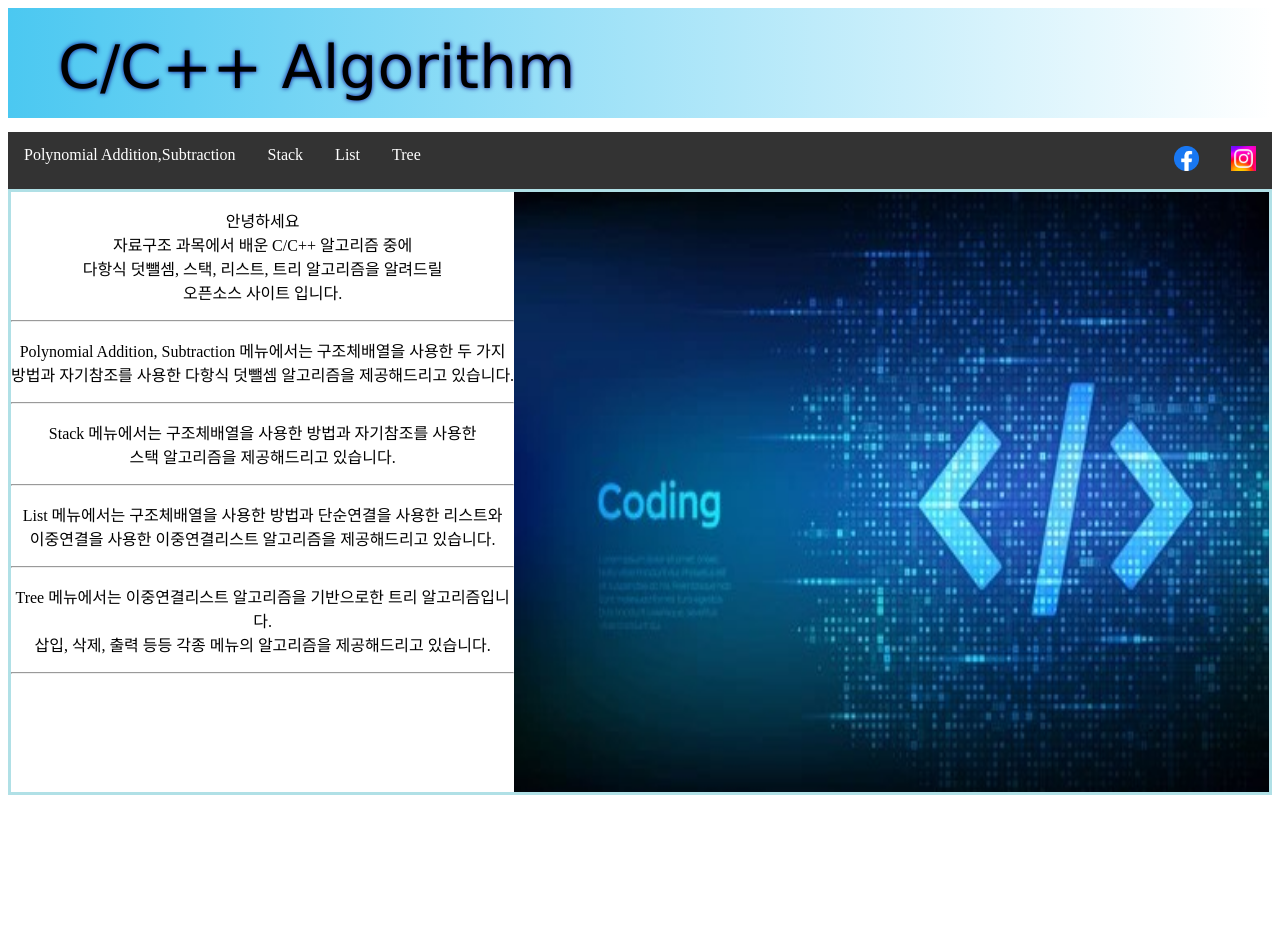
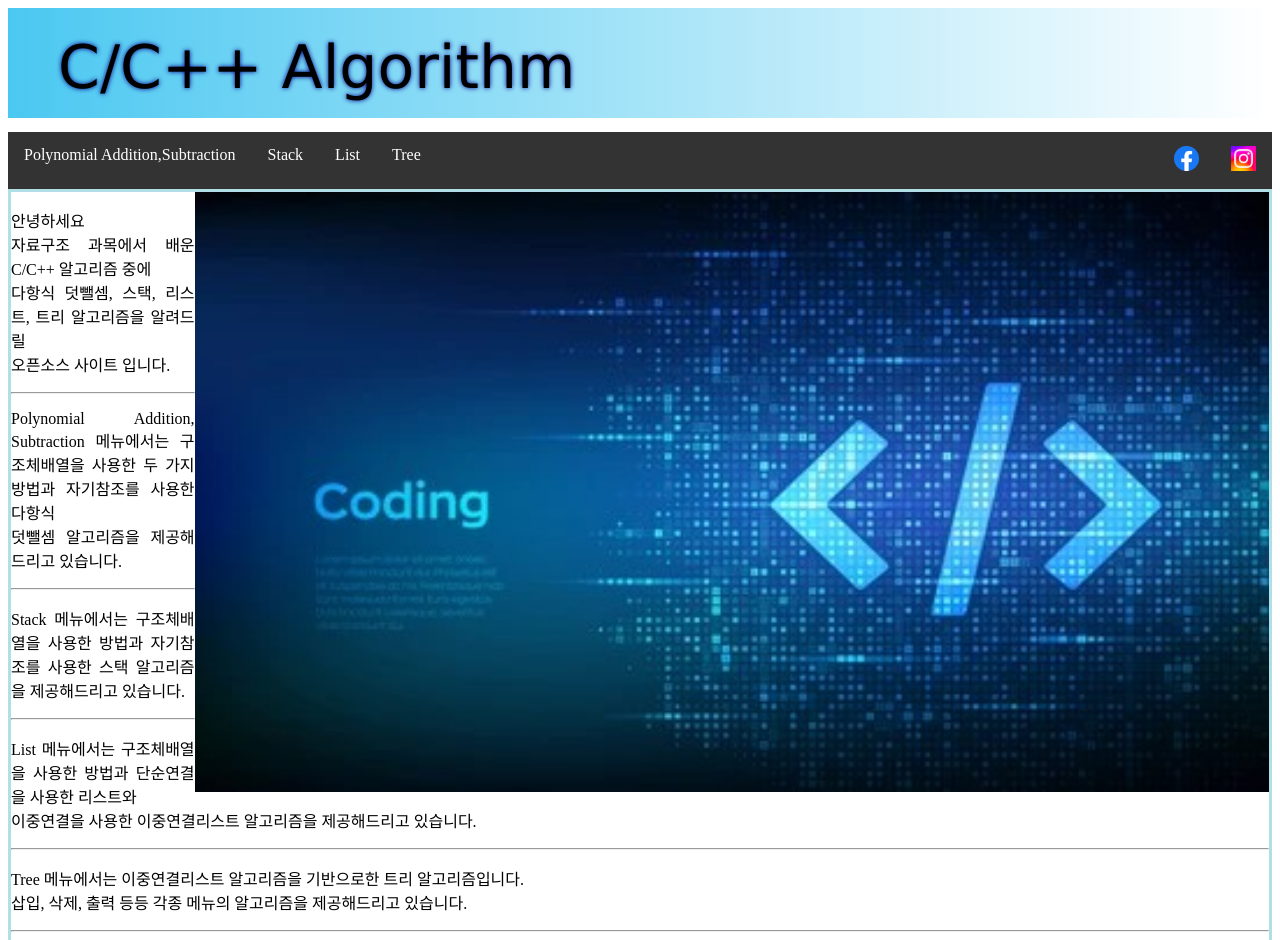
Before and after one commit to 5jonyuk/23webproject, a plain HTML site: page index.html in a window 1280 px wide. Shown: the top 940 px of the page. Before the commit the page ends 803 px from the top, so only its background shows below. Drawn offline with Linux system fonts and the light colour scheme.

Commit message:
Add files via upload
new

```diff
--- a/css/style.css
+++ b/css/style.css
@@ -7,10 +7,10 @@ ul {
 }
 
 li {
-    float:left;
+  float: left;
 }
 
-  li a, .dropbtn {
+li a {
   display: inline-block;
   color: white;
   text-align: center;
@@ -18,20 +18,17 @@ ul {
   text-decoration: none;
 }
 
-  li a:hover, .dropdown:hover .dropbtn {
+li a:hover,
+.dropdown:hover {
   background-color: red;
 }
 
-  li.dropdown {
-    display: inline-block;
-  }
-
 .dropdown-content {
-    display:none;
+  display: none;
   position: absolute;
   background-color: #f9f9f9;
   min-width: 160px;
-    box-shadow: 0px 8px 16px 0px rgba(0,0,0,0.2);
+  box-shadow: 0px 8px 16px 0px rgba(0, 0, 0, 0.2);
   z-index: 1;
 }
 
@@ -43,25 +40,28 @@ ul {
   text-align: left;
 }
 
-  .dropdown-content a:hover {background-color: #f1f1f1;}
+.dropdown-content a:hover {
+  background-color: #f1f1f1;
+}
 
 .dropdown:hover .dropdown-content {
   display: block;
 }
 
-  .right{
+.right {
   float: right;
 }
 .clearfix::after {
-    content:"";
+  content: "";
   clear: both;
   display: table;
 }
-  #home{
+#home {
   border: 3px solid powderblue;
   text-align: center;
+  text-align: justify;
 }
 
-  #text{
+#text {
   text-shadow: 0px 0px 5px darkblue;
 }
--- a/index.html
+++ b/index.html
@@ -5,8 +5,10 @@
     <meta http-equiv="X-UA-Compatible" content="IE=edge" />
     <meta name="viewport" content="width=device-width, initial-scale=1.0" />
     <title>J.H. HomePage</title>
-    <link rel="stylesheet" href="./css/style.css">
+    <link rel="stylesheet" href="./css/style.css" />
+    <link rel="shortcut icon" href="favicon/favicon.ico" type="image/x-icon" />
   </head>
+
   <body>
     <svg height="120" width="100%">
       <defs>
@@ -22,7 +24,14 @@
         </linearGradient>
       </defs>
       <rect fill="url(#grad1)" x="0" y="0" width="100%" height="110" />
-      <text id="text" fill="#000000" font-size="60" font-family="Verdana" x="50" y="80">
+      <text
+        id="text"
+        fill="#000000"
+        font-size="60"
+        font-family="Verdana"
+        x="50"
+        y="80"
+      >
         C/C++ Algorithm
       </text>
       Sorry, your browser does not support inline SVG.
@@ -30,17 +39,21 @@
 
     <ul>
       <li class="dropdown">
-        <a href="javascript:void(0)" class="dropbtn"
-          >Polynomial Addition,Subtraction</a
-        >
+        <a href="javascript:void(0)">Polynomial Addition,Subtraction</a>
         <div class="dropdown-content">
-          <a href="html/PAS(S.A)/PAS(S.A)_H.html">Polynomial Addition,Subtraction(Structure Array)</a>
-          <a href="html/PAS(S.A2)/PAS(S.A2)_H.html">Polynomial Addition,Subtraction(Structure Array2)</a>
-          <a href="html/PAS(L)/PAS(L)_H.html">Polynomial Addition,Subtraction(Link)</a>
+          <a href="html/PAS(S.A)/PAS(S.A)_H.html"
+            >Polynomial Addition,Subtraction(Structure Array)</a
+          >
+          <a href="html/PAS(S.A2)/PAS(S.A2)_H.html"
+            >Polynomial Addition,Subtraction(Structure Array2)</a
+          >
+          <a href="html/PAS(L)/PAS(L)_H.html"
+            >Polynomial Addition,Subtraction(Link)</a
+          >
         </div>
       </li>
       <li class="dropdown">
-        <a href="javascript:void(0)" class="dropbtn">Stack</a>
+        <a href="javascript:void(0)">Stack</a>
         <div class="dropdown-content">
           <a href="html/Stack(A)/Stack(A)_H.html">Stack(Array)</a>
           <a href="html/Stack(L)/Stack(L)_H.html">Stack(Link)</a>
@@ -48,7 +61,7 @@
         </div>
       </li>
       <li class="dropdown">
-        <a href="javascript:void(0)" class="dropbtn">List</a>
+        <a href="javascript:void(0)">List</a>
         <div class="dropdown-content">
           <a href="html/List(A)/List(A)_H.html">List(Array)</a>
           <a href="html/List(SL)/List(SL)_H.html">List(Simple Link)</a>
@@ -56,33 +69,61 @@
         </div>
       </li>
       <li class="dropdown">
-        <a href="html/Tree/Tree_H.html" class="dropbtn">Tree</a>
-        <li class="dropdown, right">
-          <a href="https://www.instagram.com/ojh_0717" target="_blank">
-            <img src="./img/instagram.png" alt="instagram" width="25" height="25" />
-          </a>
-        </li>
+        <a href="html/Tree/Tree_H.html">Tree</a>
       </li>
       <li class="dropdown, right">
-        <a href="https://www.facebook.com/profile.php?id=100008247759113" target="_blank">
-          <img src="./img/facebook.png" alt="facebook" width="25" height="25" />
+        <a href="https://www.instagram.com/ojh_0717" target="_blank">
+          <img src="img/instagram.png" alt="instagram" width="25" height="25" />
+        </a>
+      </li>
+      <li class="dropdown, right">
+        <a
+          href="https://www.facebook.com/profile.php?id=100008247759113"
+          target="_blank"
+        >
+          <img src="img/facebook.png" alt="facebook" width="25" height="25" />
         </a>
       </li>
     </ul>
 
     <div id="home" class="clearfix">
-      <img class="right" src="./img/code.jpg" alt="code" width="60%" height="600" >
-      <p>안녕하세요<br> 자료구조 과목에서 배운 C/C++ 알고리즘 중에<br>다항식 덧뺄셈, 스택, 리스트, 트리
-      알고리즘을 알려드릴 <br>오픈소스 사이트 입니다.<hr> </p>
-      <p>Polynomial Addition, Subtraction 메뉴에서는 구조체배열을 사용한 두 가지 방법과 자기참조를 사용한
-      다항식 덧뺄셈 알고리즘을 제공해드리고 있습니다. <hr> </p>
-      <p>Stack 메뉴에서는 구조체배열을 사용한 방법과 자기참조를 사용한 <br>
-        스택 알고리즘을 제공해드리고 있습니다. <hr> </p>
-      <p>List 메뉴에서는 구조체배열을 사용한 방법과 단순연결을 사용한 리스트와 <br>
-        이중연결을 사용한 이중연결리스트 알고리즘을 제공해드리고 있습니다. <hr> </p>
-      <p>Tree 메뉴에서는 이중연결리스트 알고리즘을 기반으로한 트리 알고리즘입니다. <br>
-      삽입, 삭제, 출력 등등 각종 메뉴의 알고리즘을 제공해드리고 있습니다. <hr></p>
+      <img
+        class="right"
+        src="img/code.jpg"
+        alt="code"
+        max-width="50%"
+        height="600"
+      />
+      <p>
+        안녕하세요<br />
+        자료구조 과목에서 배운 C/C++ 알고리즘 중에<br />다항식 덧뺄셈, 스택,
+        리스트, 트리 알고리즘을 알려드릴<br />오픈소스 사이트 입니다.
+      </p>
+      <hr />
+      <p>
+        Polynomial Addition, Subtraction 메뉴에서는 구조체배열을 사용한 두 가지
+        방법과 자기참조를 사용한 다항식<br />덧뺄셈 알고리즘을 제공해드리고
+        있습니다.
+      </p>
+      <hr />
+      <p>
+        Stack 메뉴에서는 구조체배열을 사용한 방법과 자기참조를 사용한 스택
+        알고리즘을 제공해드리고 있습니다.
+      </p>
+      <hr />
+      <p>
+        List 메뉴에서는 구조체배열을 사용한 방법과 단순연결을 사용한 리스트와
+        <br />
+        이중연결을 사용한 이중연결리스트 알고리즘을 제공해드리고 있습니다.
+      </p>
+      <hr />
+      <p>
+        Tree 메뉴에서는 이중연결리스트 알고리즘을 기반으로한 트리
+        알고리즘입니다.
+        <br />
+        삽입, 삭제, 출력 등등 각종 메뉴의 알고리즘을 제공해드리고 있습니다.
+      </p>
+      <hr />
     </div>
-
   </body>
 </html>
```
Lines whose indentation alone changed are shown as unchanged.
